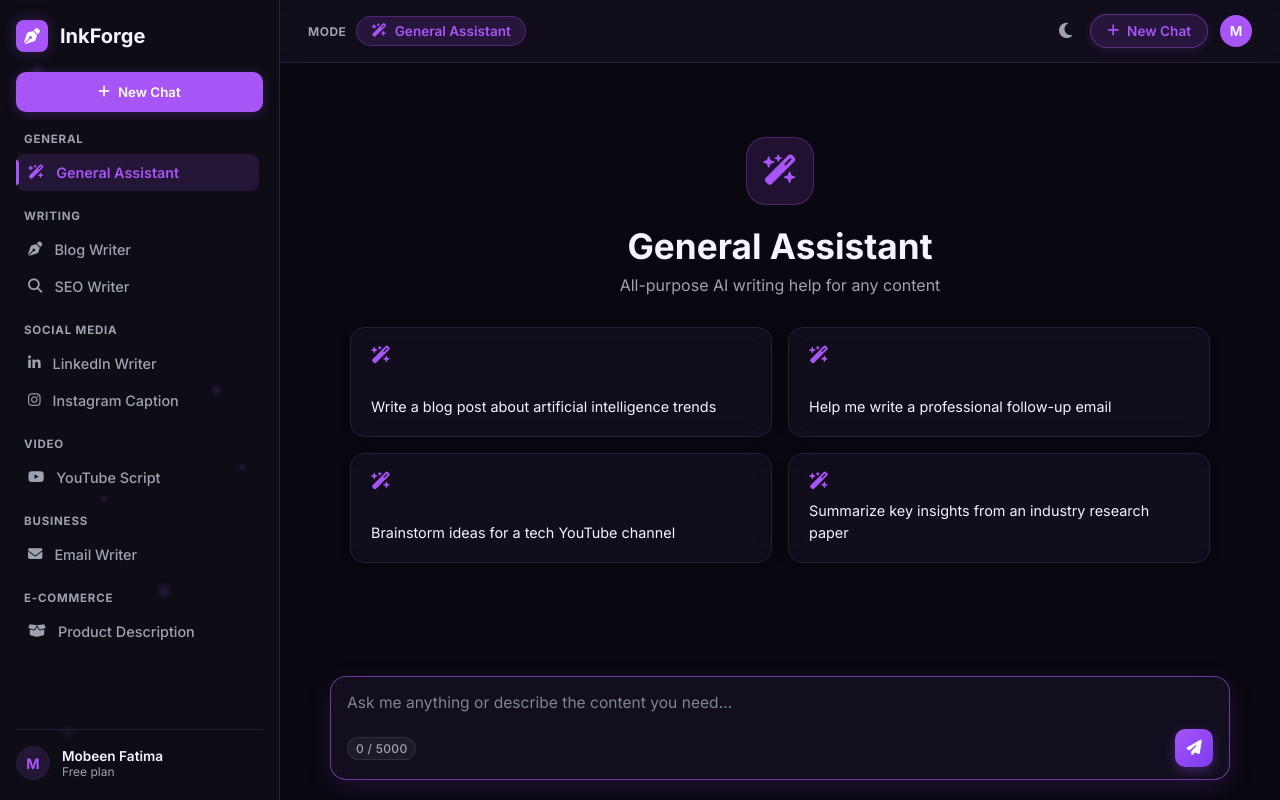
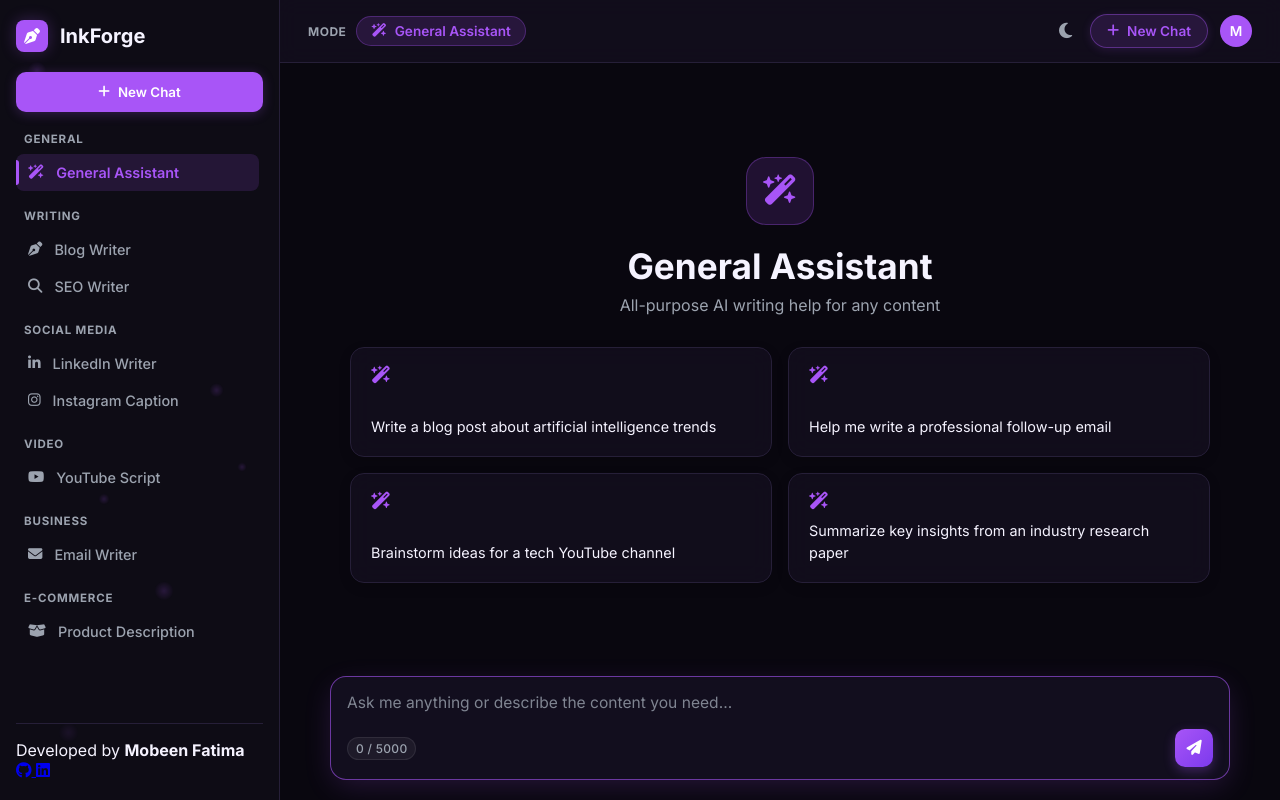
Before and after one commit to MobeenFatimaa/InkForge, a Flask app: page / in a window 1280 px wide. Run offline with Flask 3, Linux system fonts and the light colour scheme.

Commit message:
Add developer credit and social links to sidebar
Updated the sidebar to include developer credit and social links.

```diff
--- a/templates/index.html
+++ b/templates/index.html
@@ -47,12 +47,18 @@
       {% endfor %}
     </nav>
 
-    <!-- User Profile Footer -->
+    <!-- Custom Developer Footer -->
     <div class="sidebar-user-card">
-      <div class="user-avatar-circle">M</div>
       <div class="user-info">
-        <div class="user-name">Mobeen Fatima</div>
-        <div class="user-plan">Free plan</div>
+        <div class="developer-credit">Developed by <strong>Mobeen Fatima</strong></div>
+        <div class="social-links">
+          <a href="https://github.com/MobeenFatimaa" target="_blank" rel="noopener noreferrer" class="social-icon-btn" title="GitHub Profile">
+            <i class="fa-brands fa-github"></i>
+          </a>
+          <a href="https://www.linkedin.com/in/mobeen-fatima-599a35347/" target="_blank" rel="noopener noreferrer" class="social-icon-btn" title="LinkedIn Profile">
+            <i class="fa-brands fa-linkedin"></i>
+          </a>
+        </div>
       </div>
     </div>
   </aside>
@@ -76,7 +82,7 @@
       </div>
     </header>
 
-    <!-- Chat Flow -->
+    <!-- Chat Flow & Main Content -->
     <div class="chat-container" id="chat-container">
       <!-- Default Empty State -->
       <div class="empty-state" id="empty-state">
@@ -91,13 +97,6 @@
     </div>
 
     <!-- Input Box Bottom -->
-   <div class="main-content">
-    <!-- Chat Area -->
-    <div class="chat-container" id="chat-container">
-        <!-- Messages populate here -->
-    </div>
-
-    <!-- Input Footer Wrapper -->
     <div class="input-area-wrapper">
       <div class="input-container">
         <textarea
@@ -119,8 +118,8 @@
         </div>
       </div>
     </div>
-</div>
   </main>
+
   <!-- Toast Notification Container -->
   <div id="toast-container" class="toast-container"></div>
   <script src="/static/js/app.js"></script>
```
Lines whose indentation alone changed are shown as unchanged.
